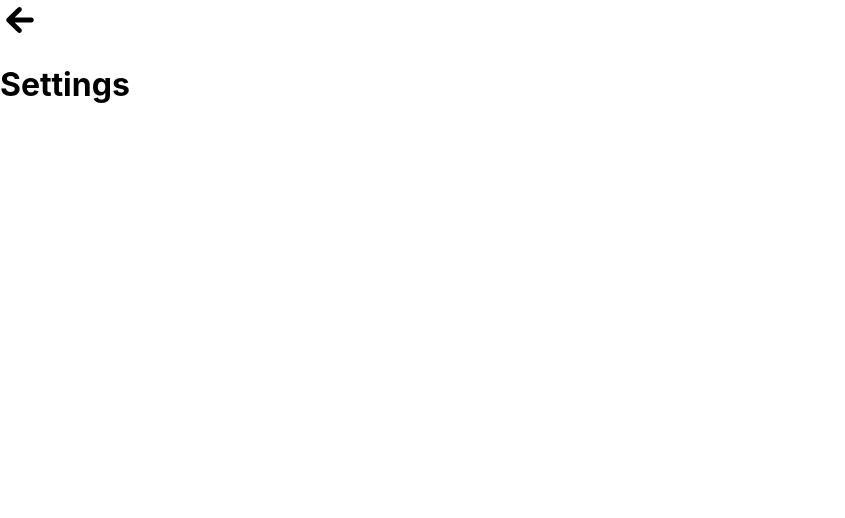
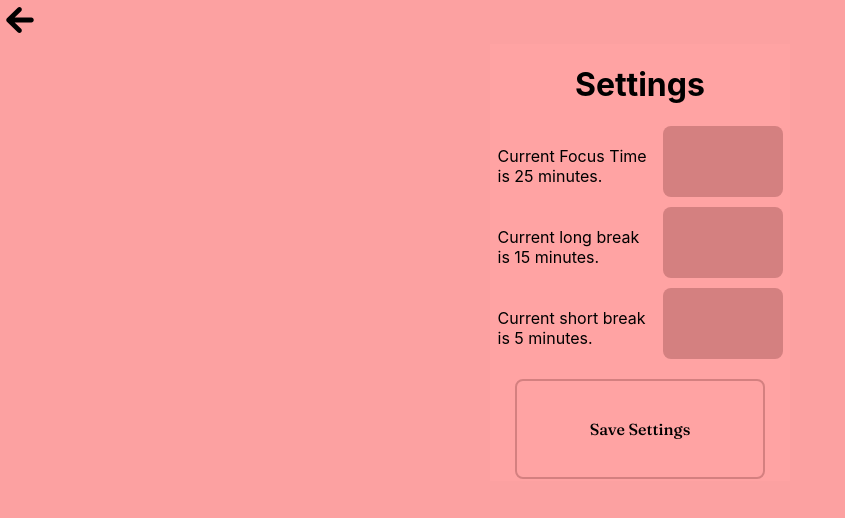
Before and after one commit to cgoulart01/pomodoro, a Next.js app: page /settings in a window 1280 px wide. Shown: the top 518 px of the page, without its empty margins (0-845 px from the left). Built offline with nearby package versions, Linux system fonts and the light colour scheme.

Commit message:
settings Configures

```diff
--- a/package.json
+++ b/package.json
@@ -13,7 +13,9 @@
     "react": "18.2.0",
     "react-dom": "18.2.0",
     "react-icons": "^4.4.0",
-    "sass": "^1.55.0"
+    "react-select": "^5.4.0",
+    "sass": "^1.55.0",
+    "yup": "^0.32.11"
   },
   "devDependencies": {
     "@types/node": "18.8.3",
--- /dev/null
+++ b/src/Context/SettingContext.tsx
@@ -0,0 +1,68 @@
+import { Settings } from 'http2'
+import { AppContextType } from 'next/dist/shared/lib/utils'
+import React, { Children, ReactNode, useContext, useEffect, useState } from 'react'
+
+
+type SettingsContextProps ={
+    children: ReactNode
+}
+
+
+
+type SettingsContextType ={
+    setSettings?:(e:any)=>void
+    handleSubmit?:(e:any)=>void
+    settings:{
+        focus: number,
+        long: number,
+        short: number
+        }
+}
+
+
+const initialValues={
+        settings:{
+            focus:25,
+            long:15,
+            short:5,
+        }
+
+}
+
+
+
+export const SettingsContext = React.createContext<SettingsContextType>(initialValues)
+
+
+
+export const ContextProvider = ({children}:SettingsContextProps) => {
+
+    const [settings,setSettings] = useState(initialValues.settings)
+
+
+
+
+const handleSubmit= (e:any) =>{
+    e.preventDefault()
+    const name = e.target?.name
+    const value = e.target?.value
+    setSettings({...settings,[name]:value})
+
+  }
+
+
+
+
+   return(
+    <SettingsContext.Provider value={{settings,setSettings,handleSubmit}}>
+
+    {children}
+
+    </SettingsContext.Provider>
+
+   )
+
+
+   }
+
+export const usePomodoroSettings = () => useContext(SettingsContext)
--- a/src/pages/_app.tsx
+++ b/src/pages/_app.tsx
@@ -1,10 +1,13 @@
 import '../styles/globals.scss'
 import type { AppProps } from 'next/app'
 import Layout from '../Layout/Layout'
+import { ContextProvider } from '../Context/SettingContext'
 
 function MyApp({ Component, pageProps }: AppProps) {
   return <Layout>
+      <ContextProvider>
      <Component {...pageProps} />
+     </ContextProvider>
   </Layout>
 }
 
--- a/src/pages/settings/index.tsx
+++ b/src/pages/settings/index.tsx
@@ -1,13 +1,47 @@
 
-import React from "react"
+import Link from "next/link"
+import React, { useContext, useEffect, useState } from "react"
+import { json } from "stream/consumers"
 import ArrowBack from "../../Components/ArrowBack/ArrowBack"
+import { usePomodoroSettings } from "../../Context/SettingContext"
+import styled from "../../styles/Settings.module.scss"
+
 const Settings = () => {
+ const {settings,handleSubmit} = usePomodoroSettings()
+ const [local, setLocal] = useState(false)
+ const localSettings = local?( JSON.parse(localStorage.getItem("settings"))):null
+
+const saveSettings= (chave:string, value:string)=>{
+window.localStorage.setItem(chave,value)
+}
 
 
   return(
     <>
         <ArrowBack />
-        <h1>Settings</h1>
+        <div className={styled.background}>
+       <div className={styled.settingsBackground}>
+       <h1>Settings</h1>
+       <div className={styled.inputStyle}>
+       <label htmlFor="focus">Current Focus Time is  {localSettings!==null ? localSettings.focus : settings.focus} minutes.</label>
+        <input onChange={handleSubmit} name="focus"type="number" min="0"/>
+        </div>
+        <div className={styled.inputStyle}>
+        <label htmlFor="long">Current long break is  {localSettings!==null ? localSettings.long : settings.long} minutes.</label>
+        <input onChange={handleSubmit} name="long" type="number" min="0"/>
+        </div>
+        <div className={styled.inputStyle}>
+        <label htmlFor="short"> Current short break is {localSettings!==null ? localSettings.short : settings.short} minutes.</label>
+        <input onChange={handleSubmit} name="short"type="number" min="0"/>
+        </div>
+        <Link href="/"><button onClick={e=>{
+          saveSettings("settings",JSON.stringify(settings))
+        }}>Save Settings</button>
+       </Link>
+       </div>
+       </div>
+
+
         </>
   )
 }
--- /dev/null
+++ b/src/styles/Settings.module.scss
@@ -0,0 +1,72 @@
+@import "./envVariables";
+
+    .background{
+        display: flex;
+        align-items: center;
+        justify-content: center;
+        .settingsBackground{
+            background-color: $pomodoro-container;
+            display: flex;
+            flex-direction: column;
+            width: 300px;
+            height: 100%;
+            align-items: center;
+            justify-content: center;
+           .inputStyle{
+            display: flex;
+            align-items: center;
+            justify-content: space-around;
+            label{
+                width: 50%;
+            }
+            input[type=number]{
+                text-align: center;
+                width: 40%;
+                margin-bottom: 10px;
+                height:20%;
+                border-radius: 8px;
+                border: none;
+                color:#000;
+                background-color: $secondary-color;
+                padding-left: 5px;
+                font-size: 60px;
+                font-weight: bold;
+                font-family: "Frauces",serif;
+                -webkit-inner-spin-button {
+                    all: unset;
+                    min-width: 21px;
+                    min-height: 45px;
+                    margin: 17px;
+                    padding: 0px;
+                    background-image:
+                    linear-gradient(to top, transparent 0px, transparent 16px, #fff 16px, #fff 26px, transparent 26px, transparent 35px, #000 35px,#000 36px,transparent 36px, transparent 40px),
+                    linear-gradient(to right, transparent 0px, transparent 10px, #000 10px, #000 11px, transparent 11px, transparent 21px);
+                    transform: rotate(90deg) scale(0.8, 0.9);
+                    cursor:pointer;
+                  }
+
+            }
+           }
+            button{
+
+                    color: #000;
+                    font-family: "Fraunces",serif;
+                    background-color: $pomodoro-container;
+                    border: solid 2px $secondary-color;
+                    margin: 2px;
+                    border-radius: 8px;
+                    text-decoration: none;
+                    text-transform: none;
+                    font-size: medium;
+                    height: 100px;
+                    width: 250px;
+                    margin-top: 10px;
+                    cursor: pointer;
+                    &:hover{
+                        background-color: $secondary-color;
+                        border: solid 2px $pomodoro-container;
+                    }
+            }
+        }
+
+    }
--- a/src/styles/globals.scss
+++ b/src/styles/globals.scss
@@ -7,6 +7,7 @@ body {
   margin: 0;
   font-family: -apple-system, BlinkMacSystemFont, Segoe UI, Roboto, Oxygen,
     Ubuntu, Cantarell, Fira Sans, Droid Sans, Helvetica Neue, sans-serif;
+    background-color: $background-color;
 }
 
 a {
```
Also changed, not shown: src/pages/index.tsx (+30 -18 lines), src/styles/Home.module.scss (+18 -0 lines), public/vercel.svg (deleted), 1 other file (tests, documents, lock files or other folders).
